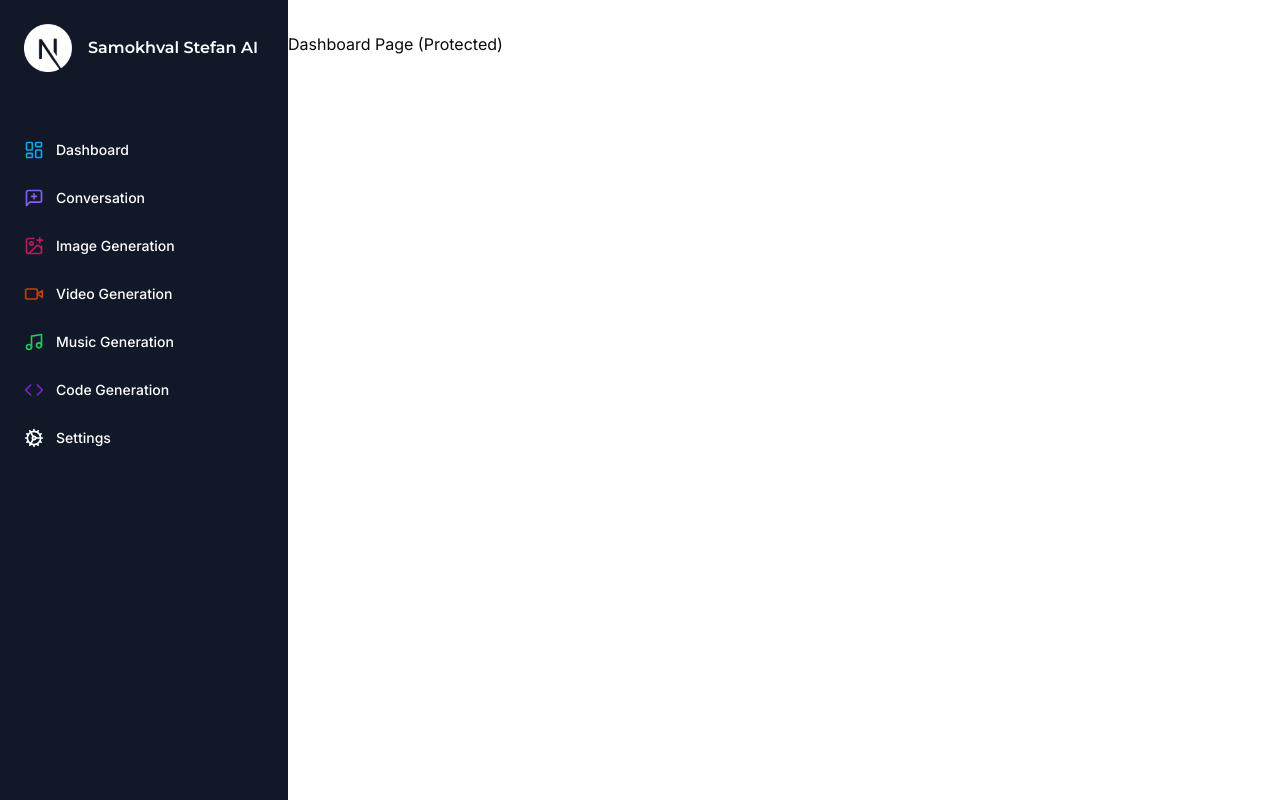
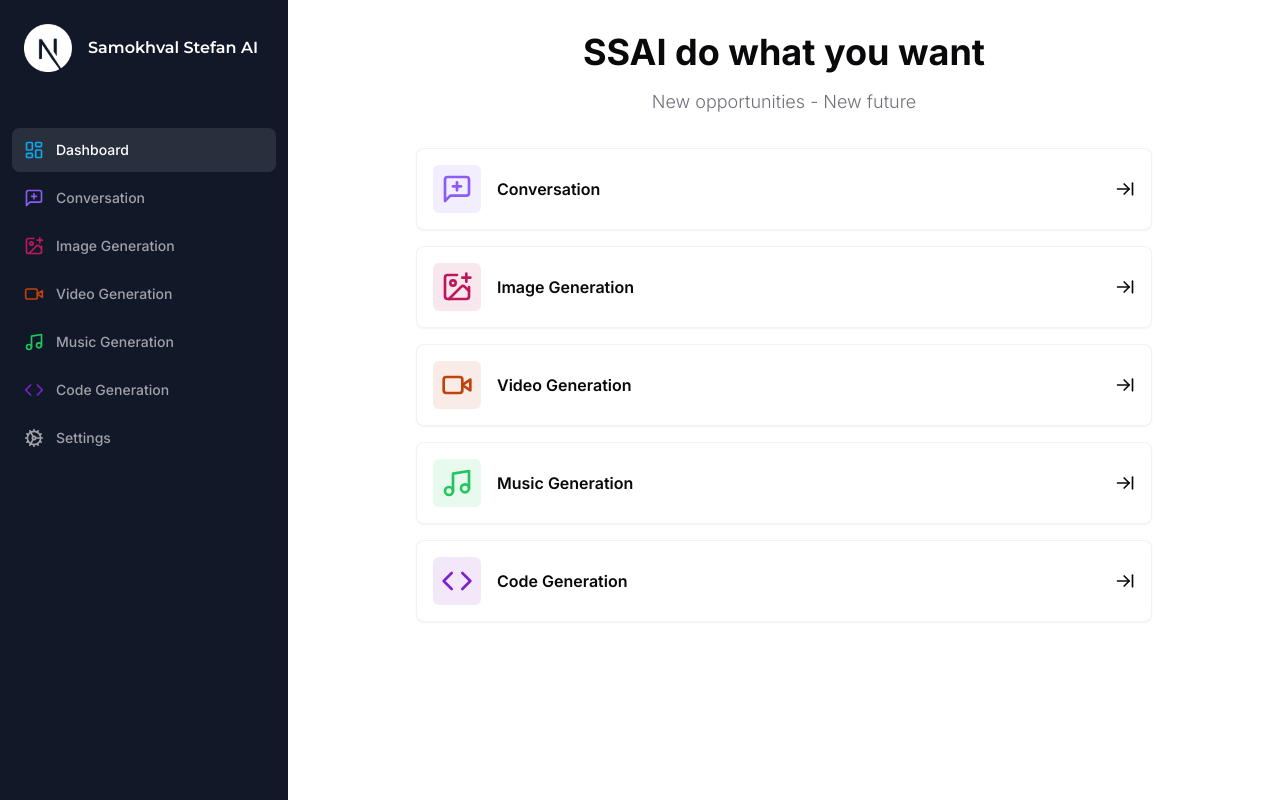
Before and after one commit to monxchrome/SSAI, a Next.js app in the folder ssai-saas/: page /dashboard in a window 1280 px wide. Built offline with nearby package versions, Linux system fonts and the light colour scheme.

Commit message:
Dashboard
Customised dashboard page

```diff
--- a/ssai-saas/app/(dashboard)/(routes)/dashboard/page.tsx
+++ b/ssai-saas/app/(dashboard)/(routes)/dashboard/page.tsx
@@ -1,7 +1,78 @@
+"use client";
+
+import {ArrowRightToLine, Code, ImagePlus, MessageSquarePlus, Music, Video} from "lucide-react";
+import {Card} from "@/components/ui/card";
+import {cn} from "@/lib/utils";
+import {useRouter} from "next/navigation";
+
+const tools = [
+    {
+        label: "Conversation",
+        icon: MessageSquarePlus,
+        color: "text-violet-500",
+        bgColor: "bg-violet-500/10",
+        href: "/conversation"
+    },
+    {
+        label: "Image Generation",
+        icon: ImagePlus,
+        color: "text-pink-700",
+        bgColor: "bg-pink-700/10",
+        href: "/image"
+    },
+    {
+        label: "Video Generation",
+        icon: Video,
+        color: "text-orange-700",
+        bgColor: "bg-orange-700/10",
+        href: "/video"
+    },
+    {
+        label: "Music Generation",
+        icon: Music,
+        color: "text-green-500",
+        bgColor: "bg-green-500/10",
+        href: "/music"
+    },
+    {
+        label: "Code Generation",
+        icon: Code,
+        color: "text-purple-700",
+        bgColor: "bg-purple-700/10",
+        href: "/code"
+    }
+]
+
 const DashboardPage = () => {
+    const router = useRouter();
+
     return (
         <div>
-            <p>Dashboard Page (Protected)</p>
+            <div className="mb-8 space-y-4">
+                <h2 className="text-2xl md:text-4xl font-bold text-center">SSAI do what you want</h2>
+                <p className="text-muted-foreground font-light text-sm md:text-lg text-center">
+                    New opportunities - New future
+                </p>
+            </div>
+            <div className="px-4 md:px-20 lg:px-32 space-y-4">
+                {tools.map(tool => (
+                    <Card
+                        onClick={() => router.push(tool.href)}
+                        key={tool.href}
+                        className="p-4 border-black/5 flex items-center justify-between hover:shadow-md
+                        transition cursor-pointer">
+                        <div className="flex items-center gap-x-4">
+                            <div className={cn("p-2 w-fit rounded-md", tool.bgColor)}>
+                                <tool.icon className={cn("w-8 h-8", tool.color)} />
+                            </div>
+                            <div className="font-semibold">
+                                {tool.label}
+                            </div>
+                        </div>
+                        <ArrowRightToLine className="w-5 h-5" />
+                    </Card>
+                ))}
+            </div>
         </div>
     )
 }
--- a/ssai-saas/components/mobile-sidebar.tsx
+++ b/ssai-saas/components/mobile-sidebar.tsx
@@ -4,8 +4,19 @@
 import {Menu} from "lucide-react";
 import {Sheet, SheetContent, SheetTrigger} from "@/components/ui/sheet";
 import Sidebar from "@/components/sidebar";
+import {useEffect, useState} from "react";
 
 const MobileSidebar = () => {
+    const [isMounted, setIsMounted] = useState(false);
+
+    useEffect(() => {
+        setIsMounted(true);
+    }, []);
+
+    if(!isMounted) {
+        return null
+    }
+
     return (
         <Sheet >
             <SheetTrigger>
--- a/ssai-saas/components/sidebar.tsx
+++ b/ssai-saas/components/sidebar.tsx
@@ -6,6 +6,7 @@
 import {cn} from "@/lib/utils";
 import {Montserrat} from "next/font/google";
 import {Code, Cog, ImagePlus, LayoutDashboard, MessageSquarePlus, Music, Video} from "lucide-react";
+import {usePathname} from "next/navigation";
 
 const montserrat = Montserrat({
     weight:"600",
@@ -58,6 +59,8 @@
 ]
 
 const Sidebar = () => {
+    const pathname = usePathname();
+
     return (
         <div className="space-y-4 py-4 flex flex-col h-full bg-[#111827] text-white">
             <div className="px-3 py-2 flex-1">
@@ -73,8 +76,9 @@
                         <Link
                             href={route.href}
                             key={route.href}
-                            className="text-sm group flex p-3 w-full justify-start font-medium cursor-pointer
-                            hover:text-white hover:bg-white/10 rounded-lg transition">
+                            className={cn("text-sm group flex p-3 w-full justify-start font-medium" +
+                                " cursor-pointer hover:text-white hover:bg-white/10 rounded-lg transition",
+                                pathname === route.href ? "text-white bg-white/10" : "text-zinc-400")}>
                             <div className="flex items-center flex-1">
                                 <route.icon className={cn("h-5 w-5 mr-3", route.color)} />
                                 {route.label}
--- /dev/null
+++ b/ssai-saas/components/ui/card.tsx
@@ -0,0 +1,79 @@
+import * as React from "react"
+
+import { cn } from "@/lib/utils"
+
+const Card = React.forwardRef<
+  HTMLDivElement,
+  React.HTMLAttributes<HTMLDivElement>
+>(({ className, ...props }, ref) => (
+  <div
+    ref={ref}
+    className={cn(
+      "rounded-lg border bg-card text-card-foreground shadow-sm",
+      className
+    )}
+    {...props}
+  />
+))
+Card.displayName = "Card"
+
+const CardHeader = React.forwardRef<
+  HTMLDivElement,
+  React.HTMLAttributes<HTMLDivElement>
+>(({ className, ...props }, ref) => (
+  <div
+    ref={ref}
+    className={cn("flex flex-col space-y-1.5 p-6", className)}
+    {...props}
+  />
+))
+CardHeader.displayName = "CardHeader"
+
+const CardTitle = React.forwardRef<
+  HTMLParagraphElement,
+  React.HTMLAttributes<HTMLHeadingElement>
+>(({ className, ...props }, ref) => (
+  <h3
+    ref={ref}
+    className={cn(
+      "text-2xl font-semibold leading-none tracking-tight",
+      className
+    )}
+    {...props}
+  />
+))
+CardTitle.displayName = "CardTitle"
+
+const CardDescription = React.forwardRef<
+  HTMLParagraphElement,
+  React.HTMLAttributes<HTMLParagraphElement>
+>(({ className, ...props }, ref) => (
+  <p
+    ref={ref}
+    className={cn("text-sm text-muted-foreground", className)}
+    {...props}
+  />
+))
+CardDescription.displayName = "CardDescription"
+
+const CardContent = React.forwardRef<
+  HTMLDivElement,
+  React.HTMLAttributes<HTMLDivElement>
+>(({ className, ...props }, ref) => (
+  <div ref={ref} className={cn("p-6 pt-0", className)} {...props} />
+))
+CardContent.displayName = "CardContent"
+
+const CardFooter = React.forwardRef<
+  HTMLDivElement,
+  React.HTMLAttributes<HTMLDivElement>
+>(({ className, ...props }, ref) => (
+  <div
+    ref={ref}
+    className={cn("flex items-center p-6 pt-0", className)}
+    {...props}
+  />
+))
+CardFooter.displayName = "CardFooter"
+
+export { Card, CardHeader, CardFooter, CardTitle, CardDescription, CardContent }
```
